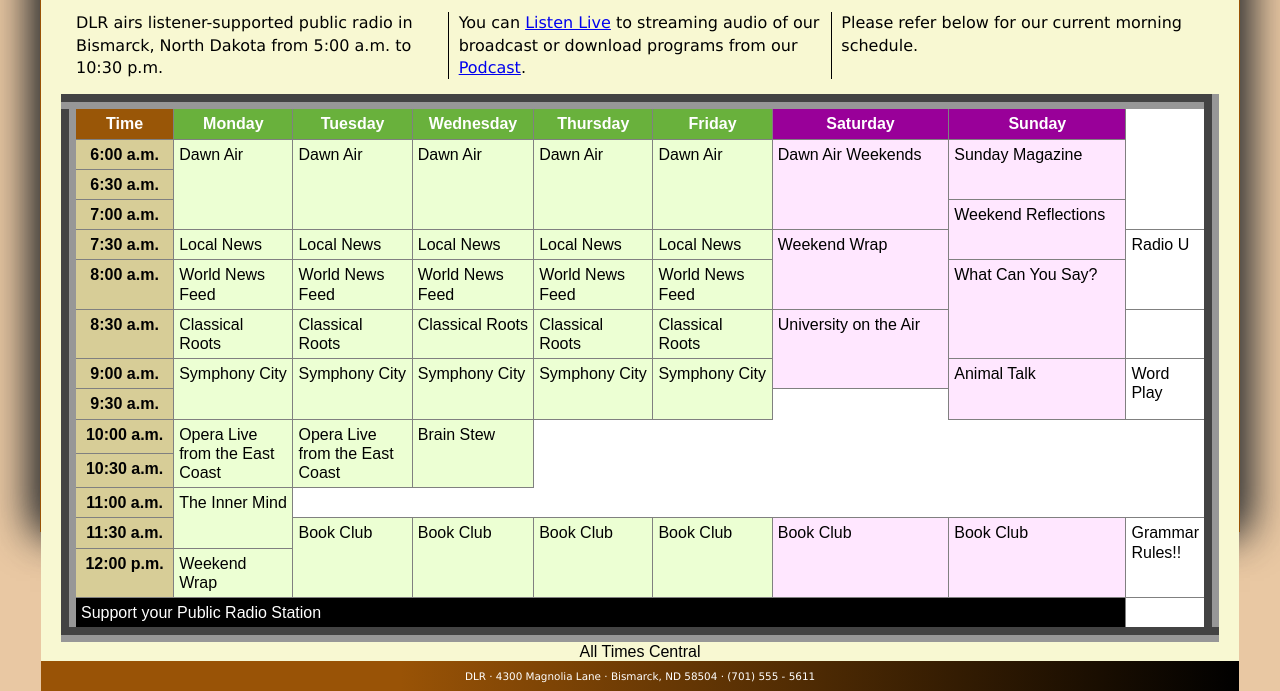
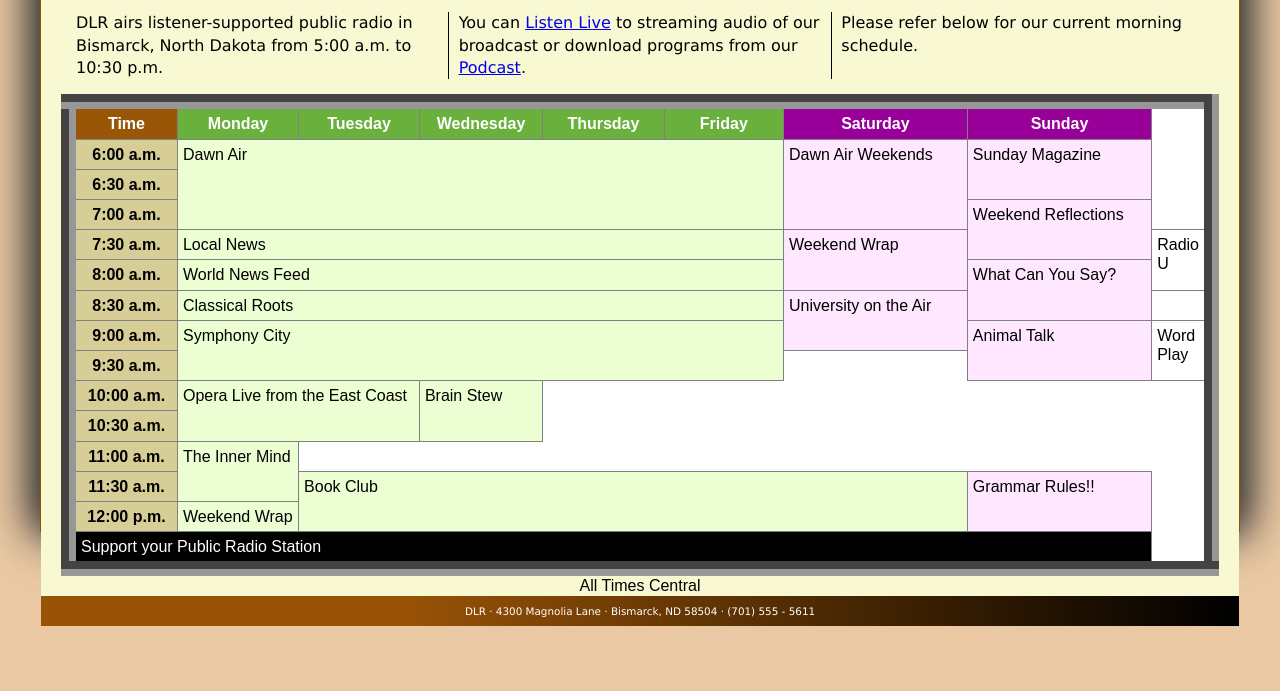
Before and after one commit to jairzinhomartinez/mornings, a plain HTML site: page index.html in a window 1280 px wide. Shown: the part 268-959 px from the top of the page. After the commit the page ends 894 px from the top, so only its background shows below. Drawn offline with Linux system fonts and the light colour scheme.

Commit message:
Update index.html

```diff
--- a/index.html
+++ b/index.html
@@ -81,11 +81,7 @@
    <!-- 6:00 a.m. -->
    <tr>
       <th scope="row">6:00 a.m.</th>
-      <td rowspan="3">Dawn Air</td>
-      <td rowspan="3">Dawn Air</td>
-      <td rowspan="3">Dawn Air</td>
-      <td rowspan="3">Dawn Air</td>
-      <td rowspan="3">Dawn Air</td>
+      <td colspan="5" rowspan="3">Dawn Air</td>
       <td rowspan="3">Dawn Air Weekends</td>
       <td rowspan="2">Sunday Magazine</td>
    </tr>
@@ -104,11 +100,7 @@
    <!-- 7:30 a.m. -->
    <tr>
       <th scope="row">7:30 a.m.</th>
-      <td>Local News</td>
-      <td>Local News</td>
-      <td>Local News</td>
-      <td>Local News</td>
-      <td>Local News</td>
+      <td colspan="5">Local News</td>
       <td rowspan="2">Weekend Wrap</td>
       <td rowspan="2">Radio U</td>
    </tr>
@@ -116,33 +108,21 @@
    <!-- 8:00 a.m. -->
    <tr>
       <th scope="row">8:00 a.m.</th>
-      <td>World News Feed</td>
-      <td>World News Feed</td>
-      <td>World News Feed</td>
-      <td>World News Feed</td>
-      <td>World News Feed</td>
+      <td colspan="5">World News Feed</td>
       <td rowspan="2">What Can You Say?</td>
    </tr>
 
    <!-- 8:30 a.m. -->
    <tr>
       <th scope="row">8:30 a.m.</th>
-      <td>Classical Roots</td>
-      <td>Classical Roots</td>
-      <td>Classical Roots</td>
-      <td>Classical Roots</td>
-      <td>Classical Roots</td>
+      <td colspan="5">Classical Roots</td>
       <td rowspan="2">University on the Air</td>
    </tr>
 
    <!-- 9:00 a.m. -->
    <tr>
       <th scope="row">9:00 a.m.</th>
-      <td rowspan="2">Symphony City</td>
-      <td rowspan="2">Symphony City</td>
-      <td rowspan="2">Symphony City</td>
-      <td rowspan="2">Symphony City</td>
-      <td rowspan="2">Symphony City</td>
+      <td colspan="5" rowspan="2">Symphony City</td>
       <td rowspan="2">Animal Talk</td>
       <td rowspan="2">Word Play</td>
    </tr>
@@ -155,8 +135,7 @@
    <!-- 10:00 a.m. -->
    <tr>
       <th scope="row">10:00 a.m.</th>
-      <td rowspan="2">Opera Live from the East Coast</td>
-      <td rowspan="2">Opera Live from the East Coast</td>
+      <td colspan="2" rowspan="2">Opera Live from the East Coast</td>
       <td rowspan="2">Brain Stew</td>
    </tr>
 
@@ -174,12 +153,7 @@
    <!-- 11:30 a.m. -->
    <tr>
       <th scope="row">11:30 a.m.</th>
-      <td rowspan="2">Book Club</td>
-      <td rowspan="2">Book Club</td>
-      <td rowspan="2">Book Club</td>
-      <td rowspan="2">Book Club</td>
-      <td rowspan="2">Book Club</td>
-      <td rowspan="2">Book Club</td>
+      <td colspan="5" rowspan="2">Book Club</td>
       <td rowspan="2">Grammar Rules!!</td>
    </tr>
 
@@ -190,6 +164,7 @@
    </tr>
 </tbody>
 
+
          </table>
       </section>
    </div>
```
